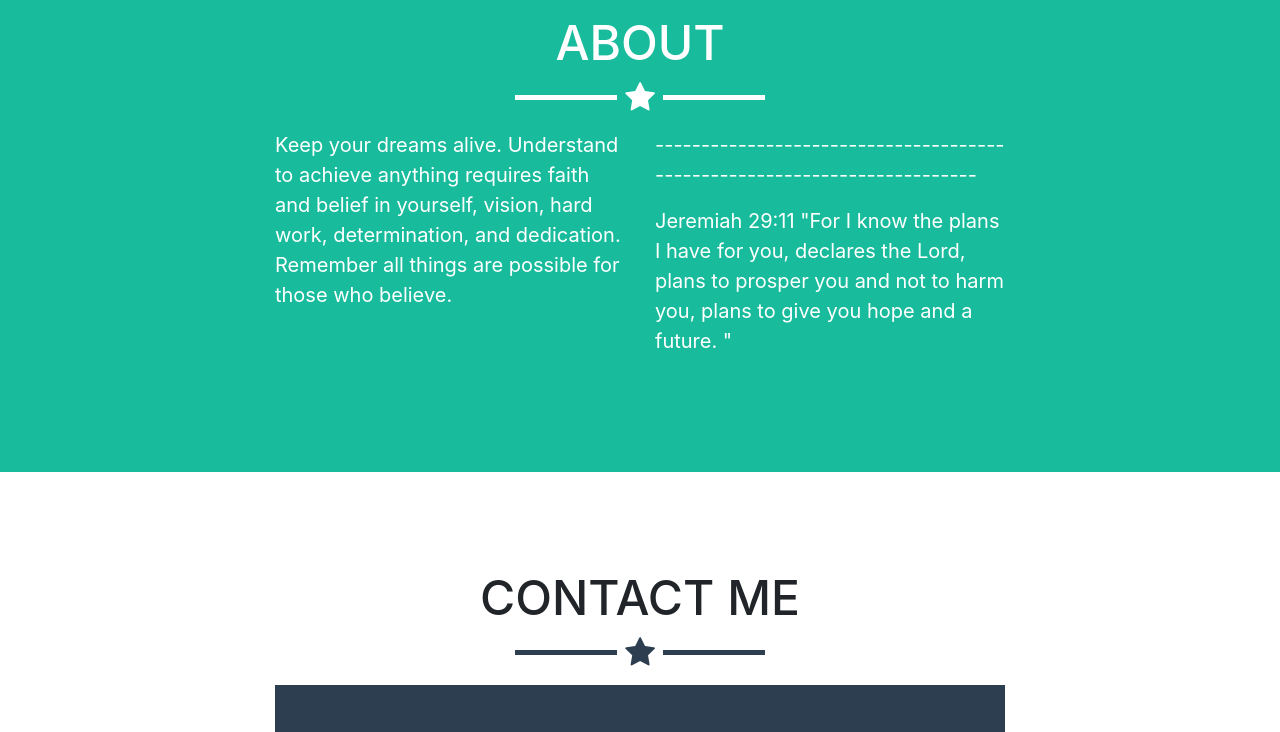
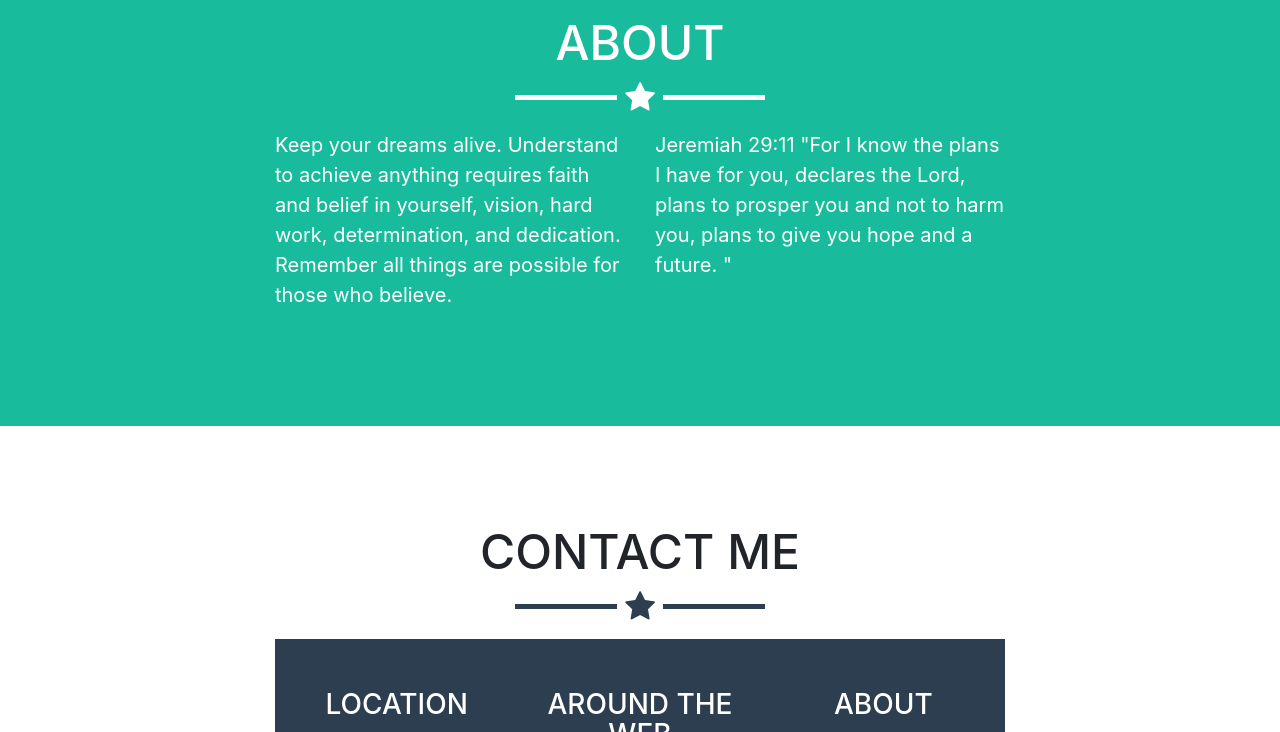
Before and after one commit to Vallerieines/val.github, a website with bundled scripts: page index.html in a window 1280 px wide. Shown: the part 1880-2612 px from the top of the page. Built offline with nearby package versions, Linux system fonts and the light colour scheme; a script that the page names is missing.

Commit message:
newyey14

```diff
--- a/index.html
+++ b/index.html
@@ -135,7 +135,7 @@ text">           <span class="name">Vallerie Ines</span>           <hr class
                  <p>Keep your dreams alive. Understand to achieve anything requires faith and belief in yourself, vision, hard work, determination, and dedication. Remember all things are possible for those who believe.</p>
           </div>
           <div class="col-lg-4 mr-auto">
-<p> -------------------------------------------------------------------------</p>
+
     <p> Jeremiah 29:11
 "For I know the plans I have for you, declares the Lord, plans to prosper you and not to harm you, plans to give you hope and a future. "</p>
             </a>
```
